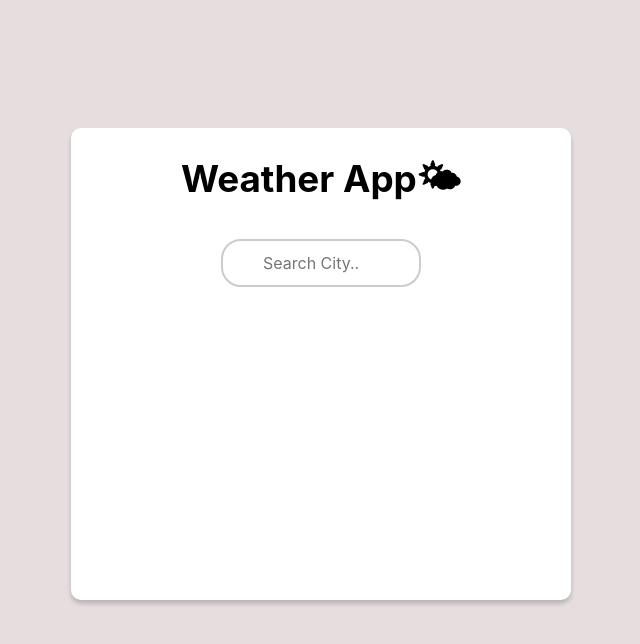
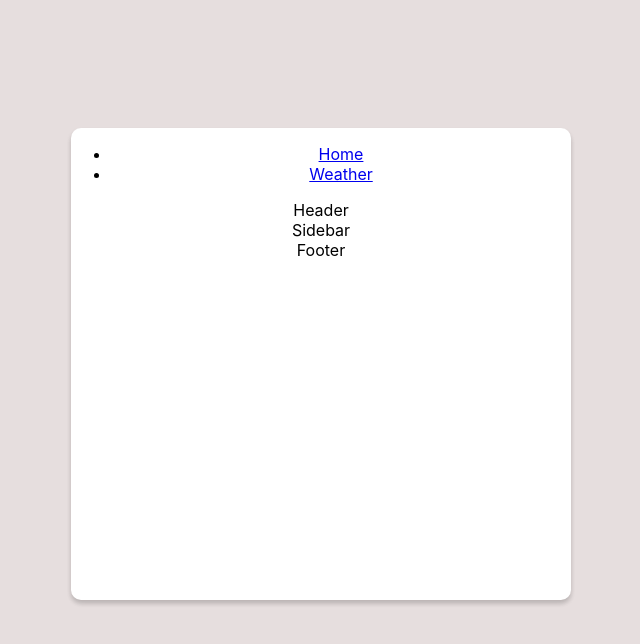
Before and after one commit to SandeepJoshi111/reactTraining, a React (Create React App) app: page / in a window 1280 px wide. Shown: the top 644 px of the page, without its empty margins (319-959 px from the left). Built offline with nearby package versions, Linux system fonts and the light colour scheme.

Commit message:
React Router Introduction

```diff
--- a/package.json
+++ b/package.json
@@ -8,6 +8,7 @@
     "@testing-library/user-event": "^13.5.0",
     "react": "^18.2.0",
     "react-dom": "^18.2.0",
+    "react-router-dom": "^6.4.3",
     "react-scripts": "5.0.1",
     "web-vitals": "^2.1.4"
   },
--- a/src/App.css
+++ b/src/App.css
@@ -8,6 +8,7 @@
 .app-name {
   font-size: 2.3rem;
 }
+
 
 /* app box */
 .App {
--- a/src/App.jsx
+++ b/src/App.jsx
@@ -1,25 +1,46 @@
-import { useEffect, useState } from 'react';
-import './App.css';
+import { Link, Outlet, Route, Routes } from "react-router-dom";
+import Weather from "./Components/Weather";
+import './App.css'
 
+export default function App()
+{
+  return(
+    <div className="App">
+    <div>
+      <nav>
+        <ul>
+          <li><Link to='/'>Home</Link></li>
+          <li><Link to='/weather'>Weather</Link></li>
+        </ul>
+      </nav>
+    </div>
+    <Routes>
+      <Route path='/' element={<Home />}>
+        <Route path='/posts' element={<Post />}  />
+        <Route path='/weather' element={<Weather />}  />
 
-function App() {
-  const [notifications ,setNotifications] = useState(0);
-  useEffect(() => {
-    if(notifications > 0){
-      document.title = "You have " + notifications + " notifications";
-    }
-  })
+      </Route>
 
-function sendNotification()
-{
-  setNotifications(notifications + 1);
-}
-
-  return (
-    <div className="App">
-      <button onClick={sendNotification}>Send Notifications</button>
+      <Route path='/weather' element={<Weather />} />
+    </Routes>
     </div>
   );
 }
 
-export default App;
+function Home()
+{
+  return(
+    <>
+    <div>Header</div>
+    <div>Sidebar</div>
+    <Outlet />
+    <div>Footer</div>
+    </>
+  );
+}
+
+function Post(){
+  return(
+    <div>My Posts</div>
+  )
+}
--- a/src/index.js
+++ b/src/index.js
@@ -5,13 +5,15 @@
 import reportWebVitals from './reportWebVitals';
 import AnimeQuotes from './Components/AnimeQuotes';
 import Weather from './Components/Weather';
+import { BrowserRouter } from 'react-router-dom';
+import App from './App';
 
 const root = ReactDOM.createRoot(document.getElementById('root'));
 root.render(
   <React.StrictMode>
-    <div className='App'>
-    <Weather />
-    </div>
+    <BrowserRouter>
+      <App />
+    </BrowserRouter>
   </React.StrictMode>
 );
 
```
Also changed, not shown: 1 other file (tests, documents, lock files or other folders).
